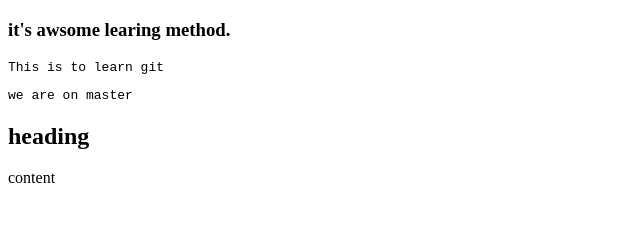
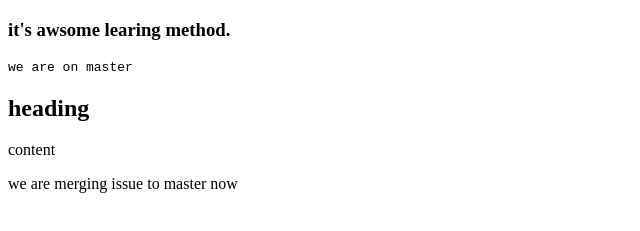
Before and after one commit to gajraajay/git-tutes, a plain HTML site: page index.html in a window 1280 px wide. Shown: the part 61-292 px from the top of the page, without its empty margins (0-640 px from the left). Drawn offline with Linux system fonts and the light colour scheme.

Commit message:
merging issue to master

```diff
--- a/index.html
+++ b/index.html
@@ -6,15 +6,12 @@
   </head>
   <body>
       <h1>Say hello to git.!</h1>
-
       <h3>it's awsome learing method.</h3>
-
-      <pre>This is to learn git</pre>
       <pre>we are on master</pre>
       <section>
         <h2>heading</h2>
         <p>content</p>
+      <p>we are merging issue to master now</p>
       </section>
-
   </body>
 </html>
```
